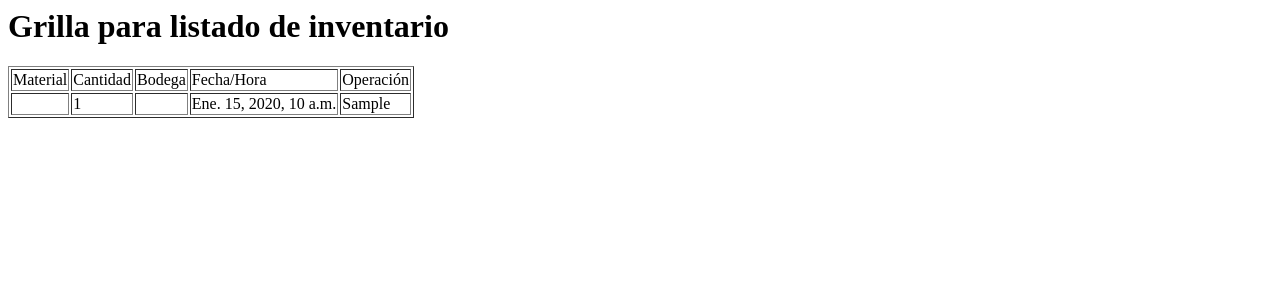
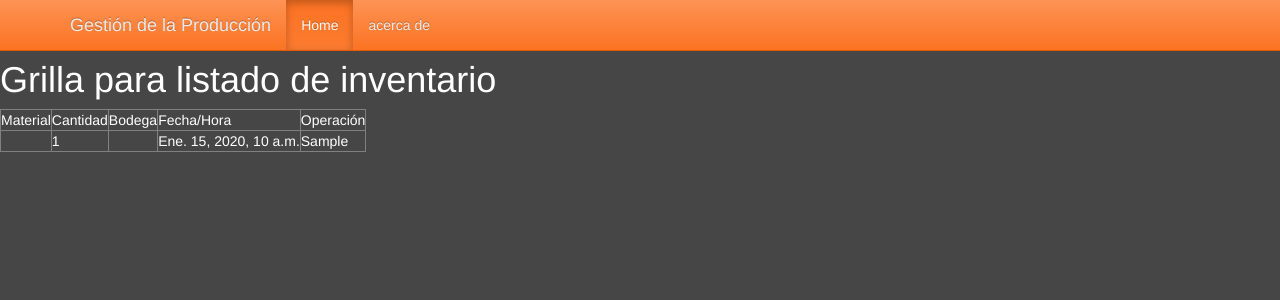
Before and after one commit to clobito/GestorCalzadoApp, a Django app: page /web/inventario/ in a window 1280 px wide. Shown: the top 300 px of the page. Run offline with Django 3.2, Linux system fonts and the light colour scheme; tables that the repository leaves empty hold one stand-in row (values such as "Sample post"); parts of the project's set-up code (start-up, migrations or seed data) failed here and were passed over; some libraries are stand-ins or nearby versions.

Commit message:
Proyecto Gestor de Calzado Propósito: Ajustes a nivel de interfaz (templates base y templates hijo). Fuentes afectados: 1.Controller 1.1.views.py, clases CargarInventario(), inventario() 2.Modelo 2.1.models.py, clases Inventario() 3.Configuracion 3.1.settings.py 4.Templates 4.1.inventario.html 4.2.base.html

```diff
--- a/gestorApp/web/models.py
+++ b/gestorApp/web/models.py
@@ -191,7 +191,7 @@
 # Cambio realizado: Colocar columna producto, Ln 205
 class Detalle_Compra_Material(models.Model):
 	# Definicion de Atributos
-	id_Detalle = models.AutoField(primary_key = True)
+	id_Detalle = models.AutoField(primary_key=True)
 	Cantidad = models.IntegerField()
 	Precio_Und_Compra = models.DecimalField(max_digits=10, decimal_places=2)
 	Talla = models.CharField(max_length=4)
@@ -208,8 +208,11 @@
 # Objeto de la entidad Gestion_Inventario
 # Proposito: Generar el listado de inventario con todos los movimientos relacionados
 # Fecha creado: 08/09/2014
+# Fecha actualizado: 12/09/2014
+# Cambio realizado: Actualizacion del modelo, para la llave primaria como autoincremental, Ln 215
 class Inventario(models.Model):
-	id_Inventario = models.BigIntegerField(primary_key = True)
+	#id_Inventario = models.BigIntegerField(primary_key = True)
+	id_Inventario = models.AutoField(primary_key=True)
 	Cantidad = models.IntegerField()
 	Operacion = models.CharField(max_length=3)
 	Fecha_Hora= models.DateTimeField()
--- /dev/null
+++ b/gestorApp/web/templates/web/base.html
@@ -0,0 +1,68 @@
+<!DOCTYPE html>
+<!-- Fecha actualizado: 12/09/2014
+Proposito: Template base-->
+<html lang="es">
+  <head>
+    <meta charset="utf-8">
+    <meta http-equiv="X-UA-Compatible" content="IE=edge">
+    <meta name="viewport" content="width=device-width, initial-scale=1">
+    <meta name="description" content="">
+    <link rel="icon" href="../favicon.ico">
+
+    <title>{% block title %}Software Gesti&oacuten de la Producci&oacuten {% endblock %}</title>
+
+    <!-- Bootstrap core CSS -->
+    <link href="{{STATIC_URL}}css/bootstrap.min.css" rel="stylesheet">
+    <!-- Bootstrap theme -->
+    <link href="{{STATIC_URL}}css/bootstrap-theme.min.css" rel="stylesheet">
+
+    <!-- Custom styles for this template -->
+<!--    <link href="css/theme.css" rel="stylesheet">-->
+
+    <!-- IE10 viewport hack for Surface/desktop Windows 8 bug -->
+    <script src="{{STATIC_URL}}js/ie10-viewport-bug-workaround.js"></script>
+
+    <!-- HTML5 shim and Respond.js IE8 support of HTML5 elements and media queries -->
+    <!--[if lt IE 9]>
+      <script src="https://oss.maxcdn.com/html5shiv/3.7.2/html5shiv.min.js"></script>
+      <script src="https://oss.maxcdn.com/respond/1.4.2/respond.min.js"></script>
+    <![endif]-->
+  </head>
+
+  <body>
+    <!-- Fixed navbar -->
+    <div class="navbar navbar-inverse navbar-fixed-top" role="navigation">
+      <div class="container">
+        <div class="navbar-header">
+          <button type="button" class="navbar-toggle" data-toggle="collapse" data-target=".navbar-collapse">
+            <span class="sr-only">Menu</span>
+            <span class="icon-bar"></span>
+            <span class="icon-bar"></span>
+            <span class="icon-bar"></span>
+          </button>
+		  <a class="navbar-brand">Gesti&oacute;n de la Producci&oacute;n</a>
+        </div>
+        <div class="navbar-collapse collapse">
+          <ul class="nav navbar-nav">
+            <li class="active"><a href="#">Home</a></li>
+            <li><a href="#about">acerca de</a></li>
+
+          </ul>
+        </div>
+      </div>
+    </div>
+	<div id="content">
+		{% block content %}{% endblock %}
+	</div>
+	<div id="footer">
+		{% block footer %}{% endblock %}
+	</div>
+
+  <!-- Bootstrap core JavaScript
+    ================================================== -->
+    <!-- Placed at the end of the document so the pages load faster -->
+    <script src="{{STATIC_URL}}js/jquery/jquery.min.js"></script>
+    <script src="{{STATIC_URL}}js/bootstrap.min.js"></script>
+    <script src="{{STATIC_URL}}js/docs.min.js"></script>
+  </body>
+</html>
--- a/gestorApp/web/templates/web/inventario.html
+++ b/gestorApp/web/templates/web/inventario.html
@@ -1,13 +1,14 @@
 <!-- Vista para inventario
 Fecha creado: 03/09/2014
-Propósito: Generar esquema de funcionamiento para el inventario básico -->
-<html>
-	<head>
-		<title>Listado de Inventario</title>
-		<meta charset='utf-8'>
-	</head>
-	<body>
-		<h1>Grilla para listado de inventario</h1>
+Fecha actualizado: 12/09/2014
+Propósito: Generar esquema de funcionamiento para el inventario básico
+Cambio realizado: Presentacion sobre un template "hijo" sobre su "padre", Ln 6-10; 39  -->
+{% extends "web/base.html" %}
+{% block title %}
+	Listado de Inventario
+{% endblock %}
+{% block content %}
+	<h1><br>Grilla para listado de inventario</h1>
 		<table border=1 size=100%>
 			<!-- Titulos -->
 			<tr>
@@ -35,5 +36,4 @@
 			</table>
 			{% endif %}
 		</table>
-	</body>
-</html>
+{% endblock %}
--- a/gestorApp/web/views.py
+++ b/gestorApp/web/views.py
@@ -6,10 +6,13 @@
 # Cambio realizado: Redefinicion del metodo CrearCompra() para inicio del cargue de inventario
 # Fecha actualizado: 08/09/2014
 # Cambio realizado: Carga de la clase Inventario procedente del modelo.
+# Fecha actualizado: 12/09/2014
+# Cambio realizado: Inclusion de la libreria de tiempo, Ln 15. Inclusion de la clase Producto desde el modelo, Ln 12
 from django.shortcuts import render, render_to_response
-from web.models import Bodega, Inventario
+from web.models import Bodega, Inventario, Producto
 from forms import BodegaForm, CrearCompraForm, CrearDetalleCompraForm
 from django.http import HttpResponseRedirect
+from datetime import datetime
 from django.core.context_processors import csrf
 
 # Create your views here.
@@ -21,9 +24,11 @@
 # Fecha creado: 03/09/2014
 # Fecha actualizado: 08/09/2014
 # Cambio realizado: Traer la data del sistema de inventario y visualizarla en el template, Ln 23, 24
+# Fecha actualizado: 12/09/2014
+# Cambio realizado: cambio metodo render_to_response => render, Ln 30
 def inventario(request):
 	inventario = Inventario.objects.all()
-	return render_to_response('web/inventario.html',{'inventario_lst':inventario})
+	return render(request,'web/inventario.html',{'inventario_lst':inventario})
 
 # Vista para crear compra para surtir el inventario
 # Fecha creado: 05/09/2014
@@ -44,6 +49,9 @@
 	return render_to_response('web/crear_compra.html', args)
 # Vista para crear detalle de compra
 # Fecha creado: 05/09/2014
+# Fecha actualizado: 11/09/2014
+# Cambio realizado: Corregir redireccion, de tal manera que permita realizar pedido por varios materiales, Ln 57
+# Observaciones: Para el metodo CargarInventario(), se le envia el proceso Entrante al inventario (ENT)
 def CrearDetalleCompra(request):
 	if request.POST:
 		form = CrearDetalleCompraForm(request.POST)
@@ -51,21 +59,39 @@
 			form.save()
 			# Gestion del inventario - Adicionar unidades a la entidad Gestion_Inventario
 			#return HttpResponseRedirect('/web/inventario/')
-			CargarInventario()
-			return HttpResponseRedirect('web/crear_detalle_compra.html')
+			bod = request.POST['No_Posicion']
+			prod = request.POST['Ref_Producto']
+			estado = CargarInventario(request, 'ENT', bod, prod)
+			return HttpResponseRedirect('detallecompra')
 	# Despliegue del formulario antes de enviar
 	else:
 		form = CrearDetalleCompraForm()
 	args={}
 	args.update(csrf(request))
 	args['form'] = form
-	# Renderizar a la vista
+	# Renderizar a la vista (template)
 	return render_to_response('web/crear_detalle_compra.html', args)
-# Método para implementar el cargue de inventario
+# Metodo para implementar el cargue de inventario. Paso de la cantidad, el proceso (si es entrada o salida)
 # Fecha creado: 08/09/2014
-def CargarInventario (request):
-	print("Cargue de inventario en proceso")
+# Fecha actualizado: 11/09/2014
+# Cambio realizado: Formular pseudocodigo para el proceso de inventario entrante, Ln 73-75
+# Fecha actualizado: 12/09/2014
+# Cambio realizado: Finalizar la rutina, para asignarla a la entidad de movimiento de inventario, Ln 80-81
+def CargarInventario (request, proc, bod, prod):
+	#print("Cargue de inventario en proceso")
+	cant = request.POST['Cantidad']
+	if proc == 'ENT':
+		# El inventario registra un entrante a la cantidad, al producto, y a la bodega
+		bod=Bodega.objects.get(No_Posicion=bod)
+		fhora= datetime.today();
+		prod=Producto.objects.get(Ref_Producto=prod)
+		inv = Inventario(Cantidad=cant, Operacion=proc, Fecha_Hora=fhora, No_Posicion=bod, Ref_Producto=prod)
+		inv.save()
+		# Actualizo el inventario, sumando la cantidad pedida a la original
+    #return true
+
 # Vista para descargar elementos del inventario
 # Fecha creado: 03/09/2014
-def DescargarInventario(request):
+
+def DescargarInventario(request, proc, bod, prod):
 	pass
```
Also changed, not shown: gestorApp/gestorApp/settings.py (+18 -5 lines).
